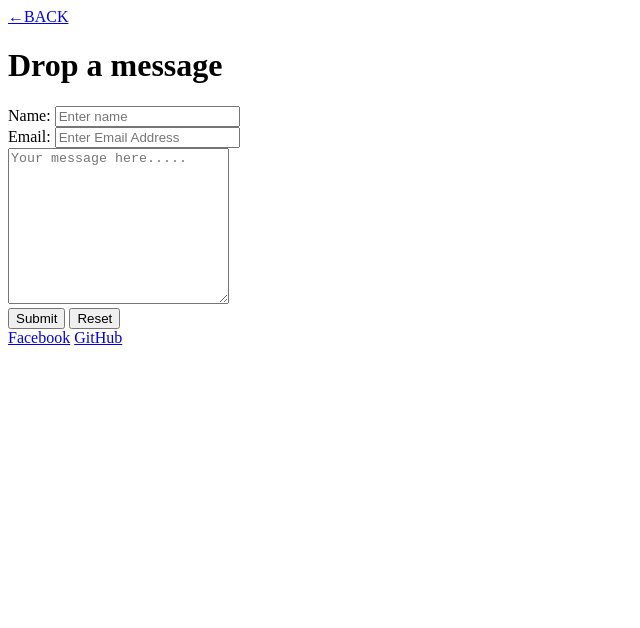
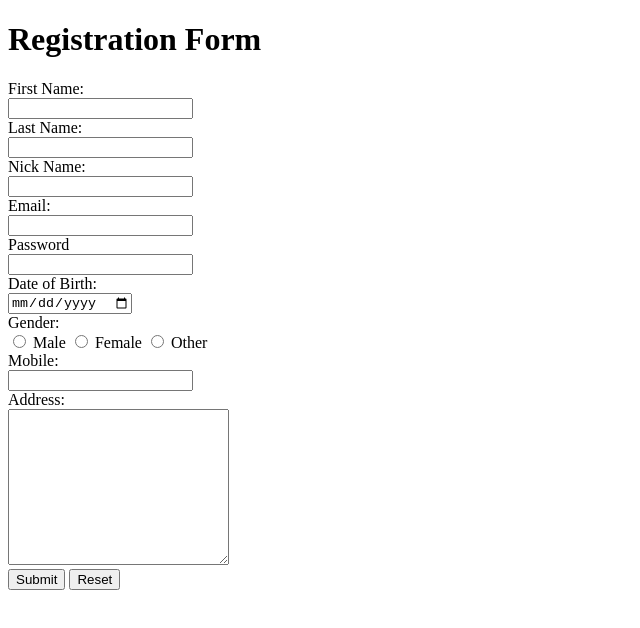
Before and after one commit to DominicAEsperida/ESPERIDA, a plain HTML site: page viewform.html in a window 1280 px wide. Shown: the whole page, without its empty margins (0-640 px from the left). Drawn offline with Linux system fonts and the light colour scheme.

Commit message:
Add files via upload

```diff
--- a/viewform.html
+++ b/viewform.html
@@ -1,23 +1,29 @@
 <!DOCTYPE html>
 <html>
-    <head>
-        <title>Contact</title>
-    <a href="index.html">←BACK</a>
-    </head>
-    <body>
-        <h1>Drop a message</h1>
+
+<head>
+    <title>Form Activity</title>
+
+</head>
+
+<body>
+        <h1>Registration Form</h1>
         <form>
-            Name: <input type="text" placeholder= "Enter name" name="name"/>
-        <br/>
-            Email: <input type="email" placeholder= "Enter Email Address" name="email address" />
-        <br/>
-            <textarea name="Your message" placeholder= "Your message here....." cols="25" rows="10"></textarea>
-        <br/>
-        <input type="submit" name="submit" value="Submit"/>
-        <input type="reset" name="reset" value="Reset"/>
-        <br/>
+            First Name: <br><input class="wrap" type="text" name="firstname"/></br>
+            Last Name: <br><input class="wrap" type="text" name="lastname" /></br>
+            Nick Name: <br><input class="wrap" type="text" name="nickname" /></br>
+            Email: <br><input class="wrap" type="email" name="email" /></br>
+            Password <br><input class="wrap" type="password" name="password" /></br>
+            Date of Birth: <br><input class="wrap" type="date" name="bday"/></br>
+            Gender: <br><input type="radio" name="male" value="male" />
+            <label for="male">Male</label>
+            <input type="radio" name="female" value="female" />
+            <label for="fale">Female</label>
+            <input type="radio" name="other" value="other" />
+            <label for="other">Other</label><br /> Mobile: <br><input class="wrap" type="tel" name="mobile"/></br>
+            Address: <br><textarea class="wrap" name="address" cols="25" rows="10"></textarea></br>
+            <input type="submit" name="submit" value="Submit" />
+            <input type="reset" name="reset" value="Reset" />
         </form>
-        <a href="https://www.facebook.com/clancyisdead/" target="_blank">Facebook</a>
-        <a href="https://github.com/DominicAEsperida" target="_blank">GitHub</a>
-    </body>
+</body>
 </html>
```
